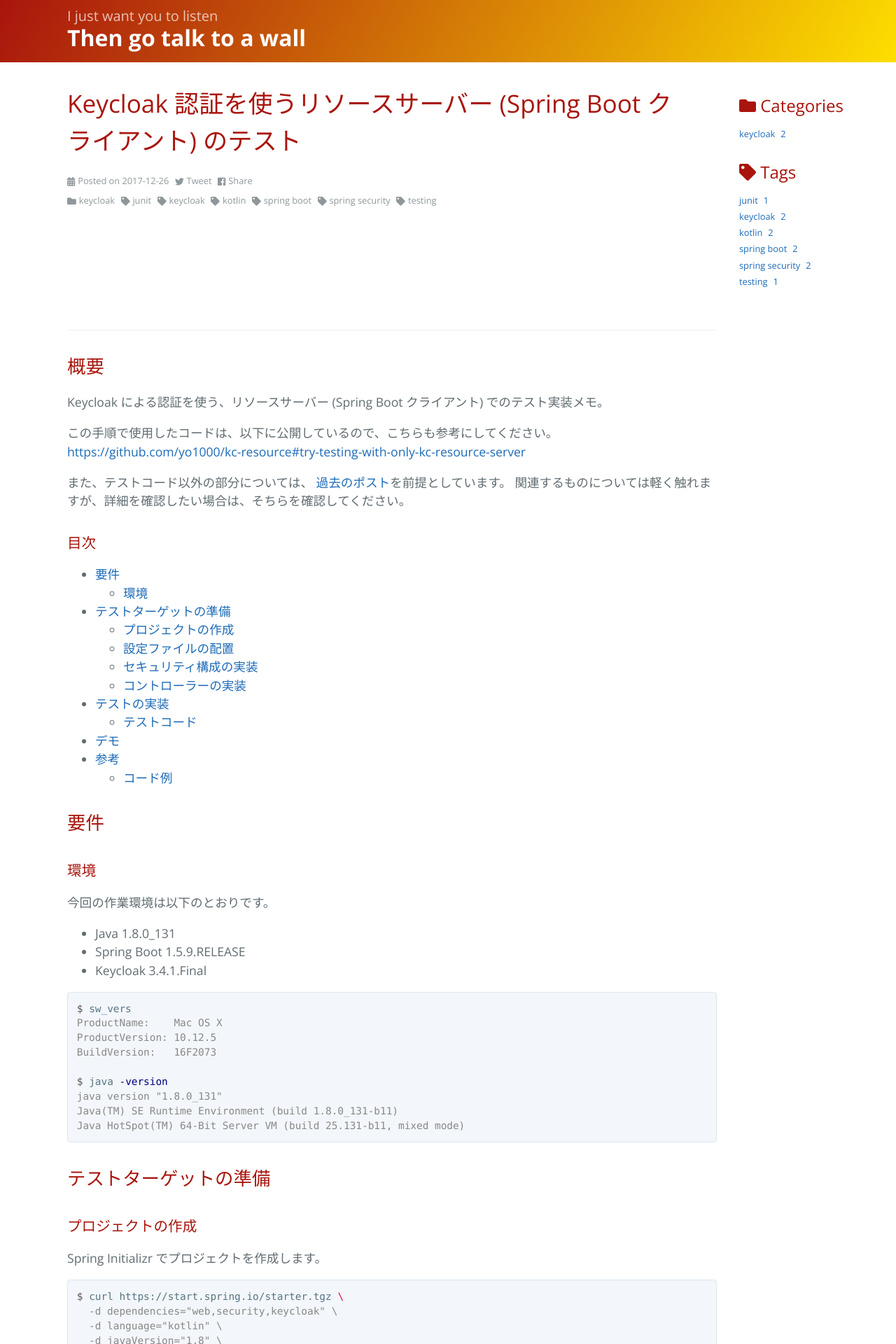
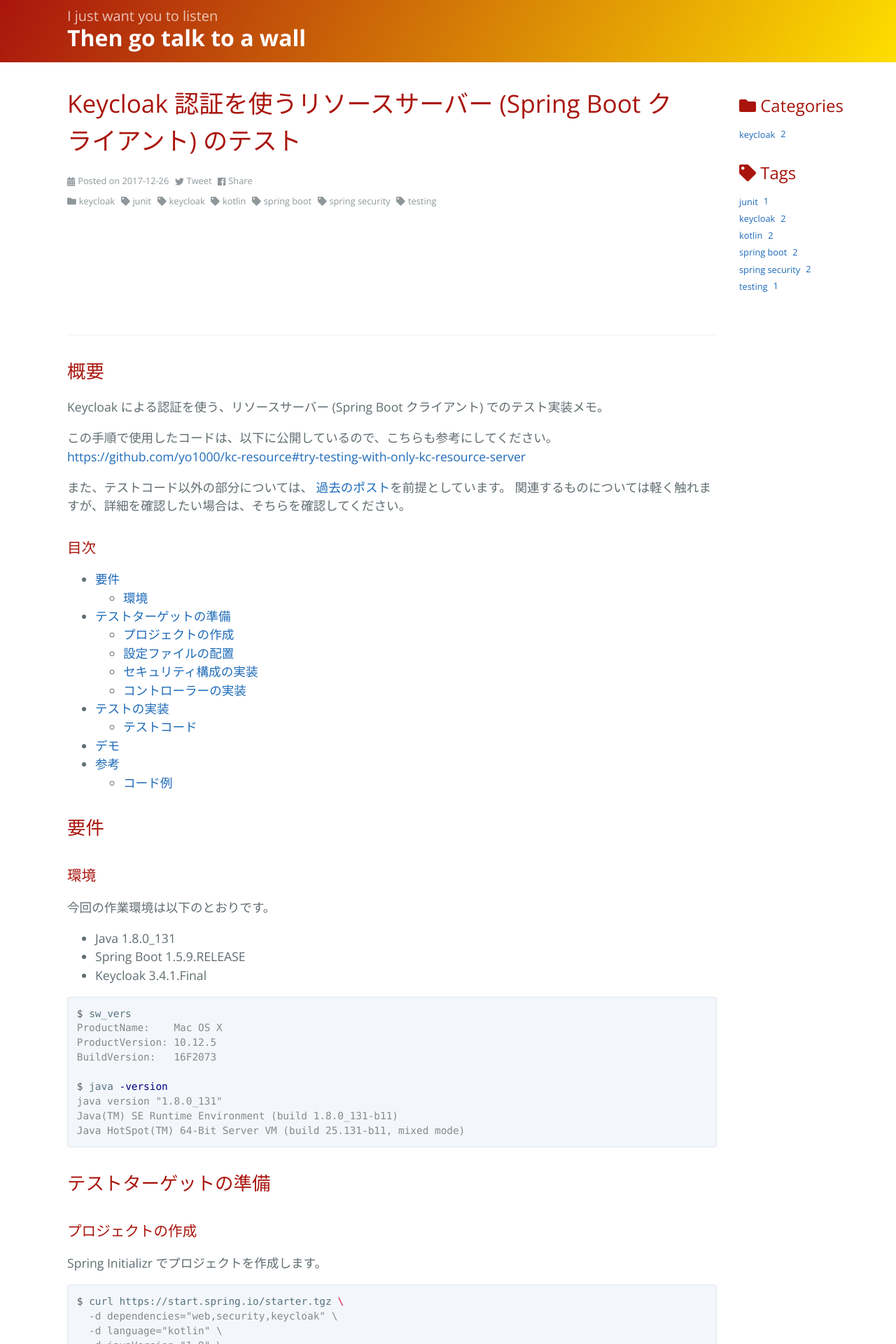
Before and after one commit to yo1000/blog.yo1000.com, a Jekyll site: the page built from _posts/2017-12-26-keycloak-test-ressrv.md, in a window 1280 px wide. Shown: the top 1920 px of the page at 70% size. Built offline with Jekyll 4.4.1, drawn with Linux system fonts in a browser that asks for light colours; our own code applies the rules of GitHub Pages for plain Markdown files; comment, search, counter and statistics services are not loaded.

Commit message:
Update overwrite.css

```diff
--- a/res/site/css/overwrite.css
+++ b/res/site/css/overwrite.css
@@ -54,7 +54,7 @@
 .meta-content li .label,
 .side-content li .label {
   display: inline-block;
-  padding: 1px 4px 3px 0;
+  padding: 2px 4px 3px 0;
   border-width: 1px 0px;
 }
 
```
